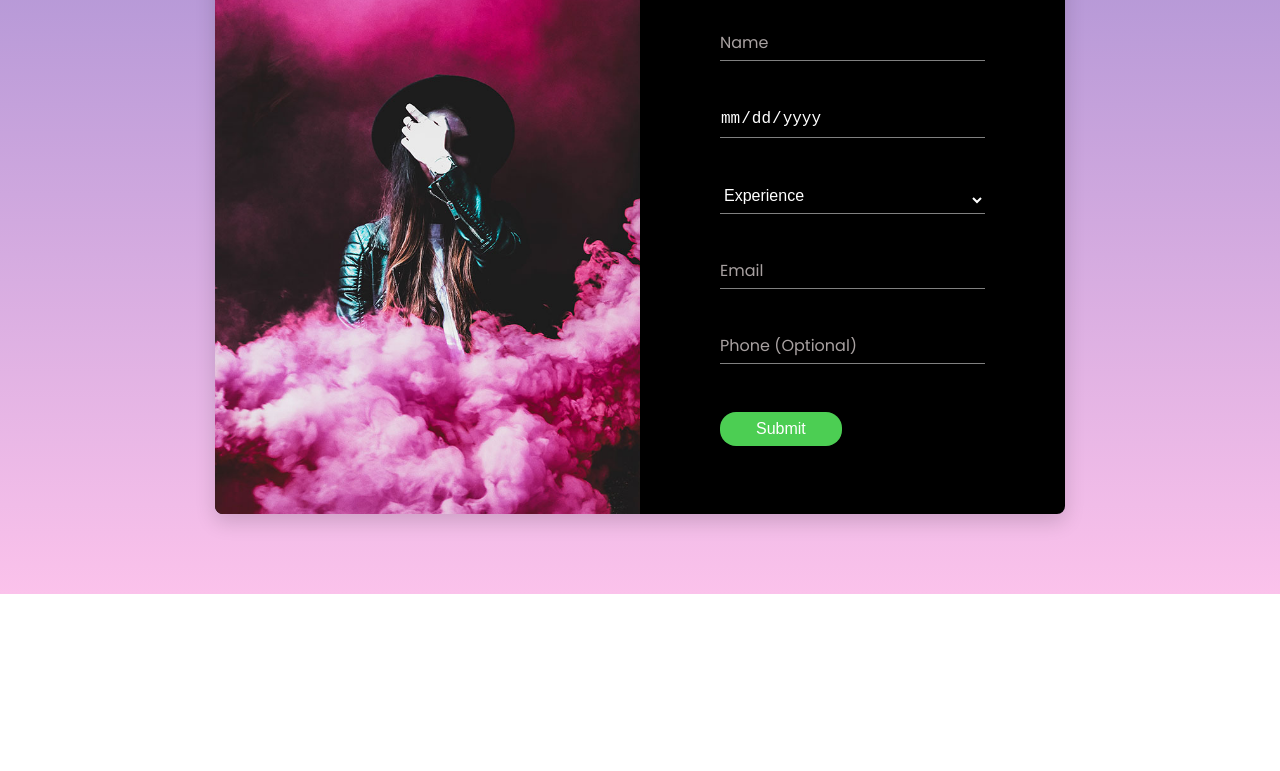
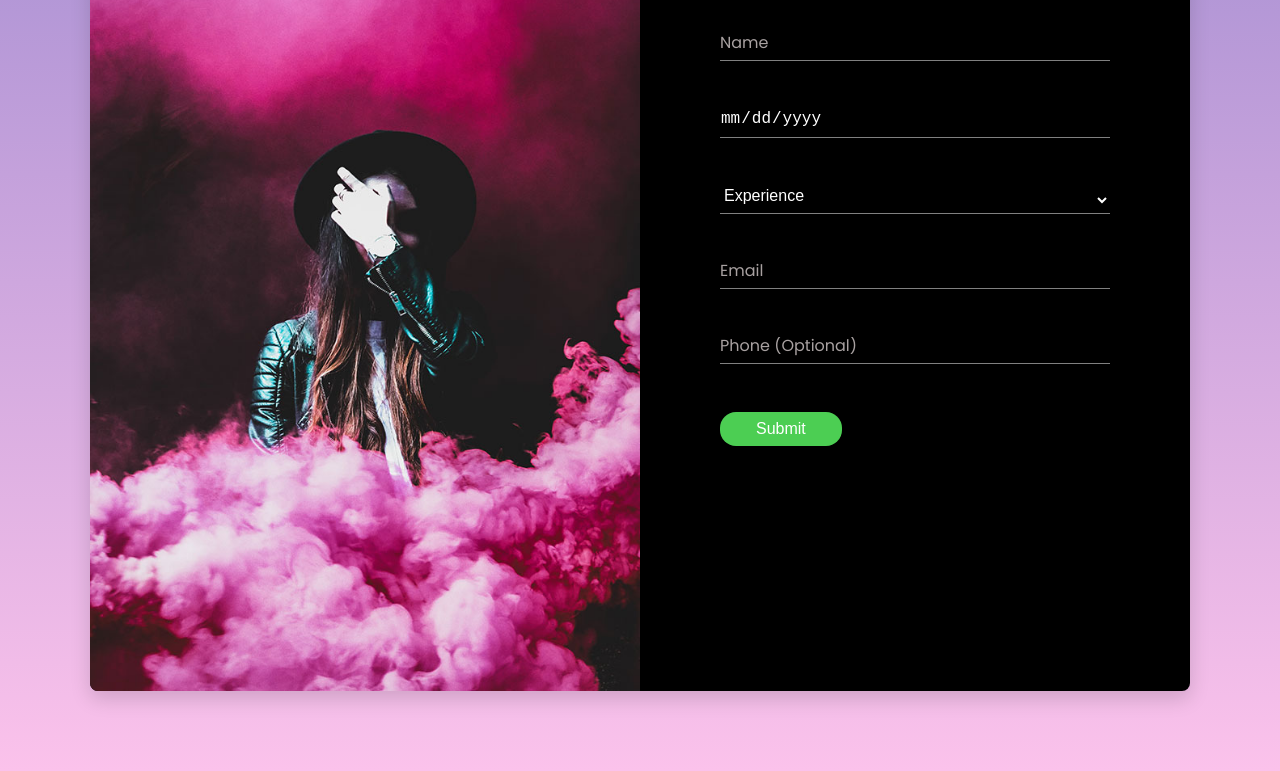
Before and after one commit to KenzieAcademy-Students/ux-q3-forms-jake-johnson-kenzie, a plain HTML site: page index.html in a window 1280 px wide. Shown: the part 206-977 px from the top of the page. Before the commit the page ends 800 px from the top, so only its background shows below. Drawn offline with Linux system fonts and the light colour scheme.

Commit message:
deploy: be464cc8838b1b1c5a8ed5debce2d5b7c13ee3d1

```diff
--- a/css/main.css
+++ b/css/main.css
@@ -32,7 +32,6 @@ body {
 }
 
 .registration__img {
-  height: 80vw;
   object-fit: cover;
 }
 .registration__form {
@@ -74,9 +73,6 @@ body {
   font-size: 1rem;
   border-radius: 1rem;
 }
-select:disabled {
-  background: gray;
-}
 
 @media only screen and (min-width: 768px) {
   body {
@@ -90,9 +86,6 @@ select:disabled {
   .registration__form,
   .registration__img {
     width: 50%;
-  }
-  .registration__img {
-    height: 50vmax;
   }
 
   .registration__form {
```
